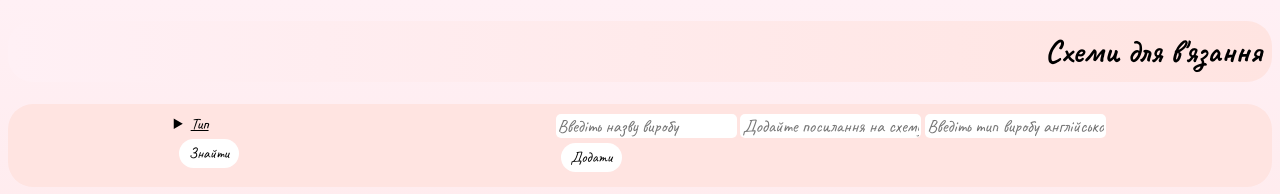
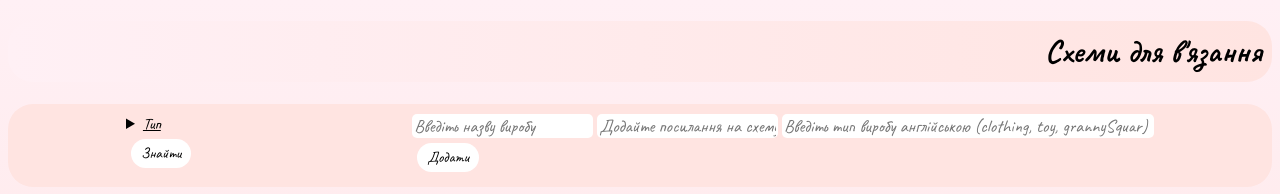
Before and after one commit to Tonia2006/--------, a plain HTML site: page index.html in a window 1280 px wide. Shown: the top 194 px of the page. Drawn offline with Linux system fonts and the light colour scheme.

Commit message:
првки

```diff
--- a/style.css
+++ b/style.css
@@ -113,3 +113,7 @@ button{
     flex-direction: row;
     flex-wrap: wrap;
 }
+
+#type{
+    width: 368px;
+}
```
Also changed, not shown: index.html (+1 -1 lines).
